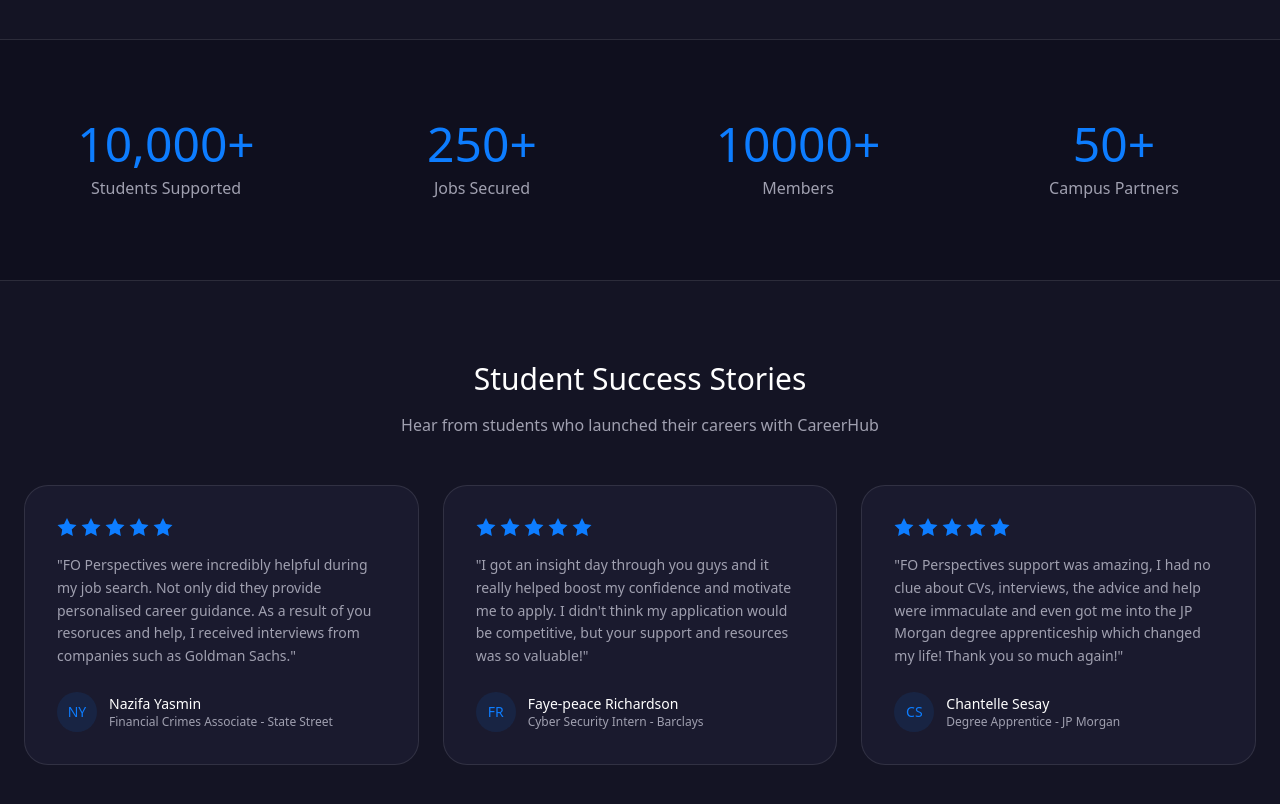
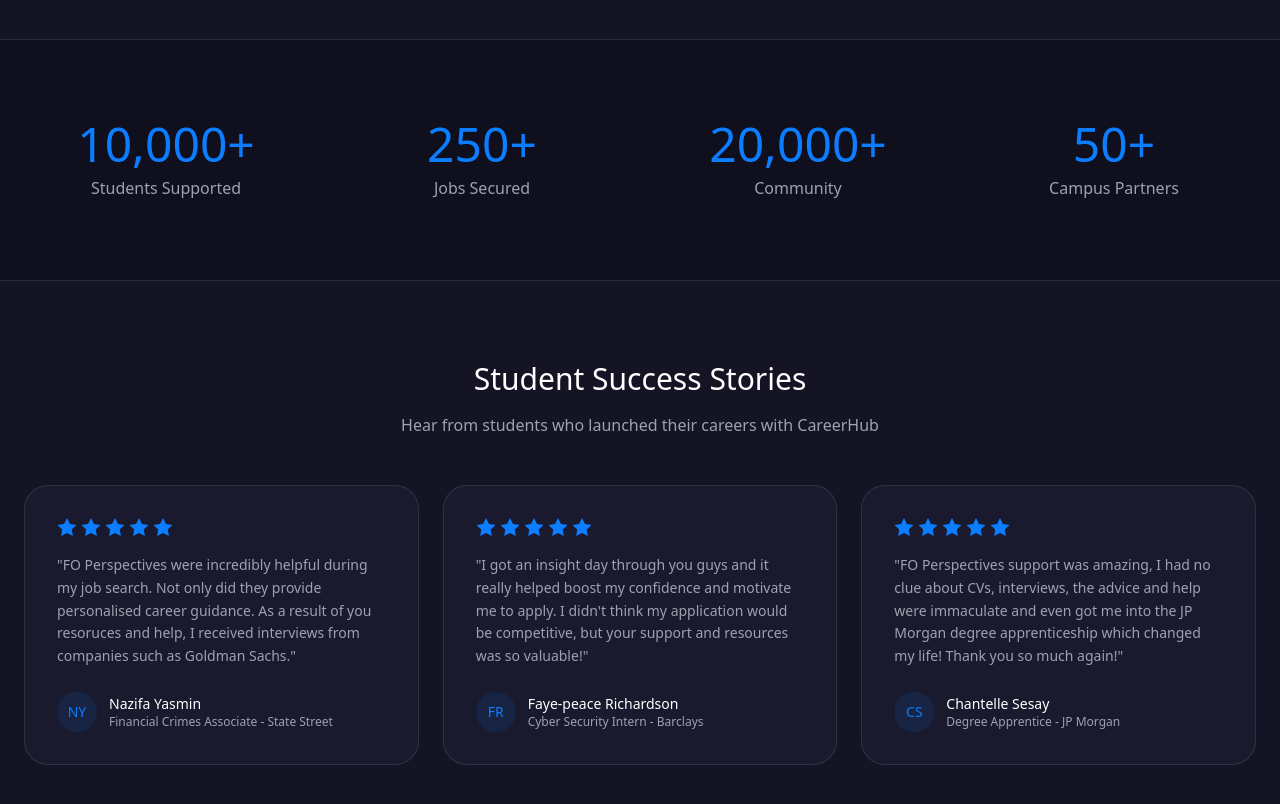
Before and after one commit to Shemz-ux/FOP-app, a React (Vite) app in the folder frontend/: page /students in a window 1280 px wide. Shown: the part 2120-2924 px from the top of the page. Built offline with nearby package versions, Linux system fonts and the light colour scheme; no server answers.

Commit message:
update: Students page stats: change Members to Community and increase count from 10000+ to 20,000+

```diff
--- a/frontend/src/pages/Students/Students.jsx
+++ b/frontend/src/pages/Students/Students.jsx
@@ -209,8 +209,8 @@ export default function Students() {
             <div className="text-muted-foreground">Jobs Secured</div>
           </div>
           <div className="text-center">
-            <div className="text-4xl lg:text-5xl mb-2 text-primary">10000+</div>
-            <div className="text-muted-foreground">Members</div>
+            <div className="text-4xl lg:text-5xl mb-2 text-primary">20,000+</div>
+            <div className="text-muted-foreground">Community</div>
           </div>
           <div className="text-center">
             <div className="text-4xl lg:text-5xl mb-2 text-primary">50+</div>
```
